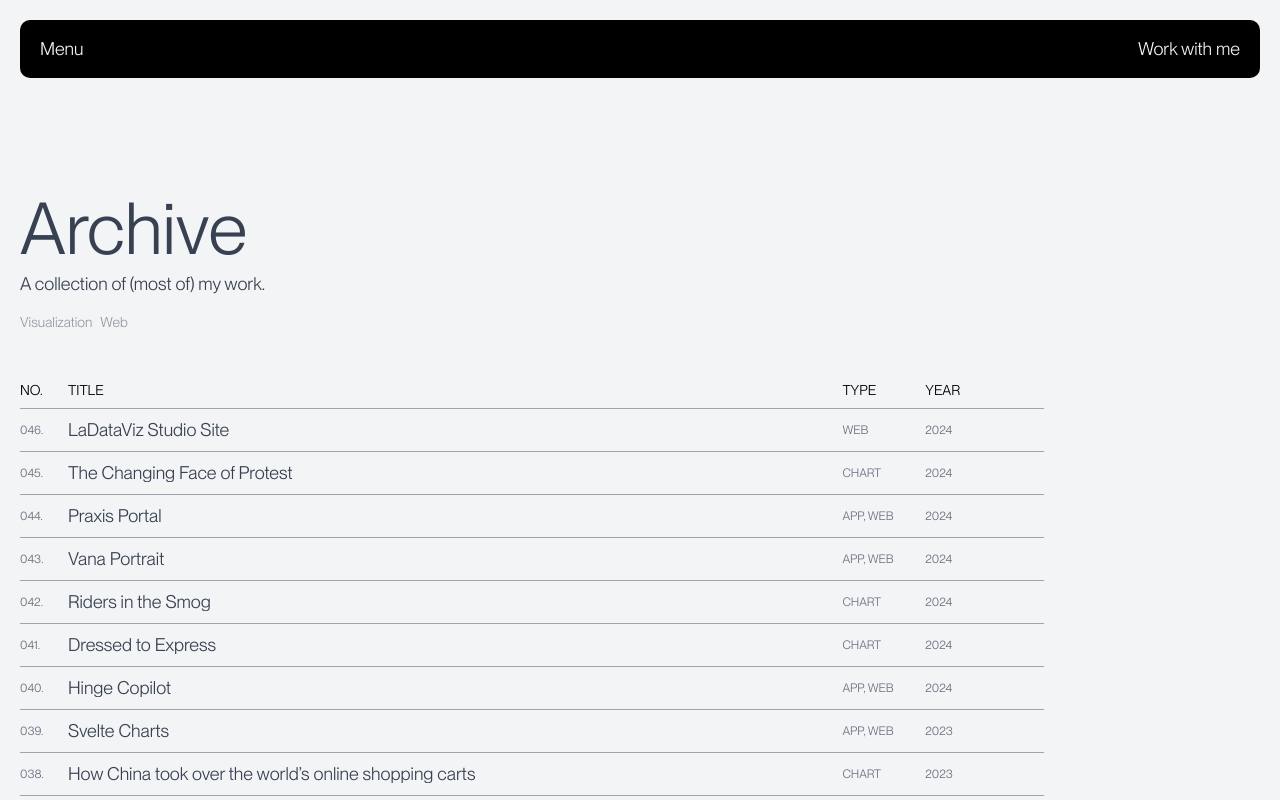
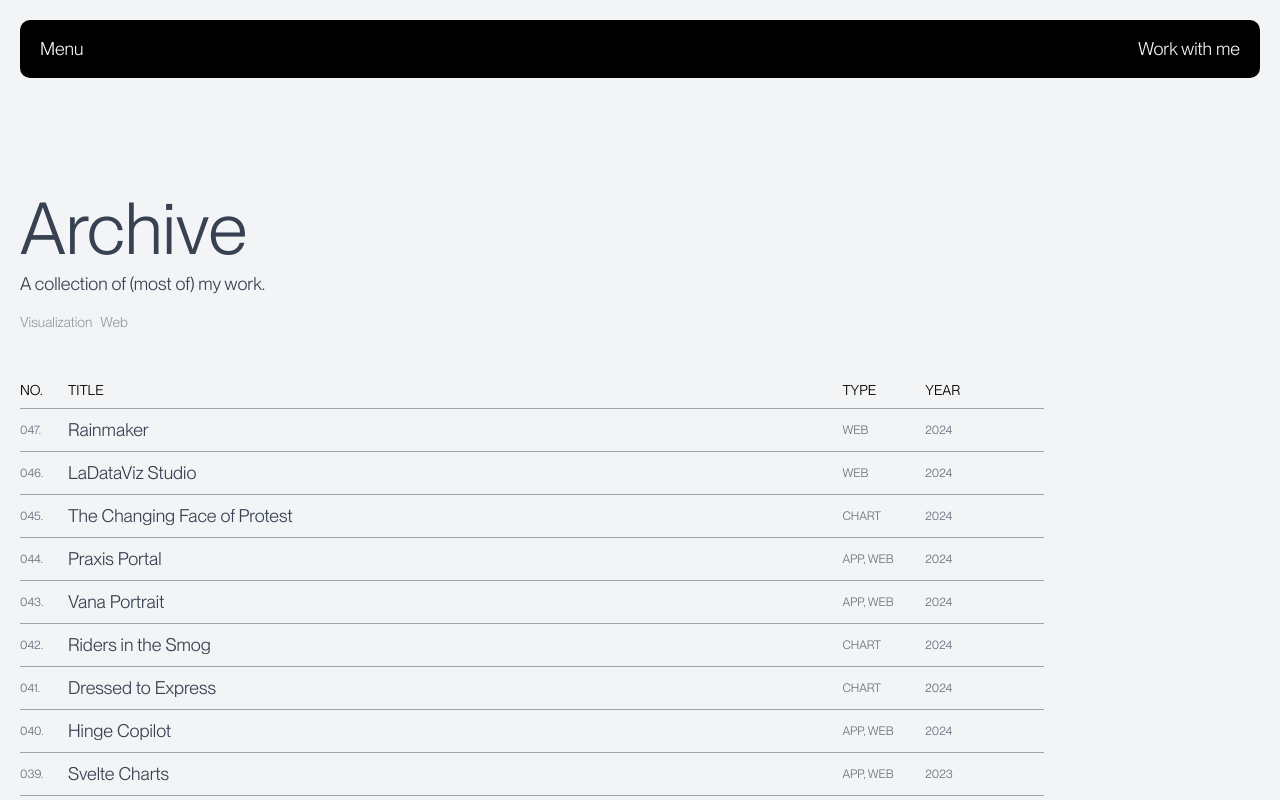
Before and after one commit to connorrothschild/v5, a Next.js app: page /archive in a window 1280 px wide. Shown: the top 800 px of the page. Built offline with nearby package versions, Linux system fonts and the light colour scheme; a web font is replaced by a local one.

Commit message:
Portfolio update

```diff
--- a/src/components/Sections/Archive.tsx
+++ b/src/components/Sections/Archive.tsx
@@ -10,7 +10,14 @@ import { useRouter } from "next/router";
 
 const projects = [
   {
-    title: "LaDataViz Studio Site",
+    title: "Rainmaker",
+    year: 2024,
+    url: "https://www.makerain.com/",
+    type: "Web",
+    filterCategory: "web",
+  },
+  {
+    title: "LaDataViz Studio",
     year: 2024,
     url: "https://www.ladataviz.com/",
     type: "Web",
```
